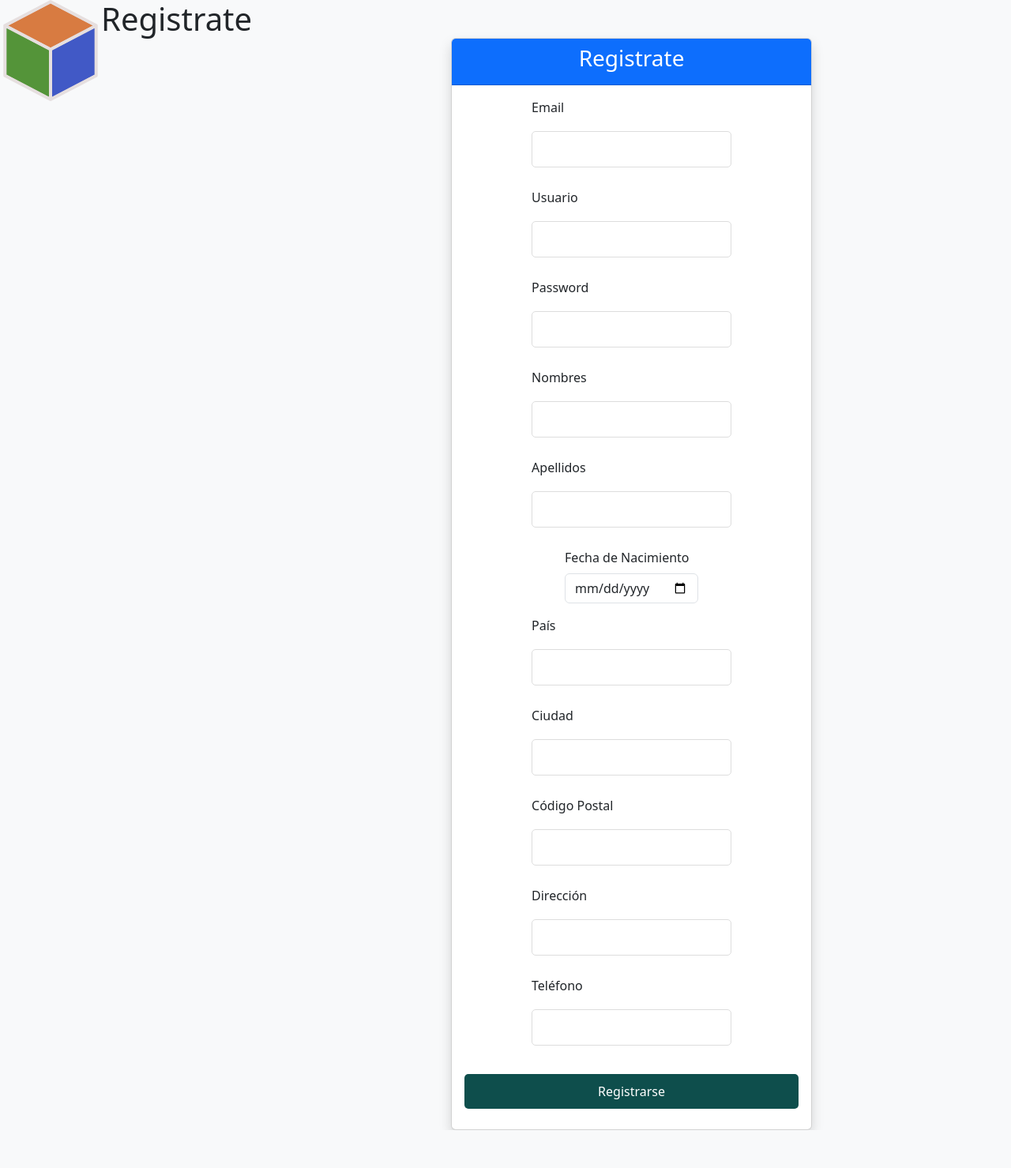
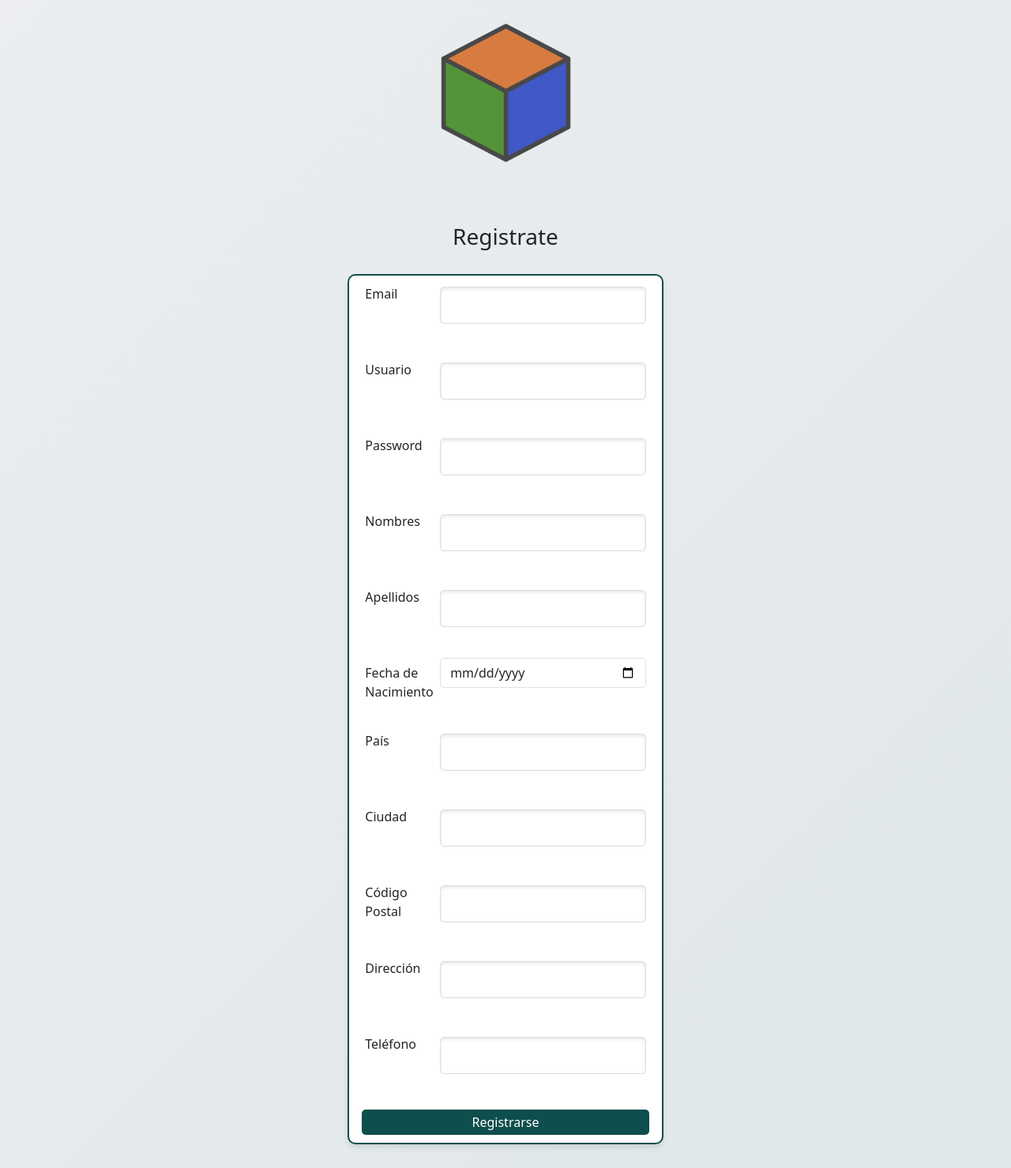
Before and after one commit to matimorcos/ichiel-software-venture-ums, a Django app: template ums/users/templates/register.html in a window 1280 px wide. Shown: the whole page at 79% size. Before the commit the page ends 1431 px from the top, so only its background shows below. Run offline with Django 3.2, Linux system fonts and the light colour scheme; the template is opened without the code that fills it, so the values that code supplies are empty.

Commit message:
frontend conflicts resolved, theorically

```diff
--- a/ums/users/static/css/styles.css
+++ b/ums/users/static/css/styles.css
@@ -1,45 +1,129 @@
 body {
-    background-color: rgba(235, 237, 240, 0.98);
-    display: flex;
-    justify-content: center; /* Centra horizontalmente */
-    min-height: 100vh; /* Altura mínima para cubrir la pantalla */
+    background: linear-gradient(135deg, rgba(235, 237, 240, 0.98), rgba(14, 78, 76, 0.1));
     margin: 0;
     font-family: 'Gill Sans', 'Gill Sans MT', 'Trebuchet MS', sans-serif;
-}
-
-img {
-    width: 175px;
-    height: 175px;
-    margin-bottom: 20px;
-}
-
-form {
     display: flex;
     flex-direction: column;
     align-items: center;
+    justify-content: center;
+    min-height: 100vh;
 }
 
-.form-container {
+.top-img {
+    display: flex;
+    justify-content: center;
+    align-items: center;
+    width: 175px; /* Tamaño inicial del contenedor */
+    height: 175px;
+    border-radius: 0%; /* Sin borde redondeado en el contenedor */
+    overflow: visible; /* Mantiene la imagen dentro del contenedor durante el hover */
+    margin-top: 30px;
+    margin-bottom: 30px; /* Centra horizontalmente */
+}
+
+.top-img img {
+    width: 100%; /* La imagen ocupa todo el contenedor */
+    height: 100%;
+    object-fit: cover; /* Hace que la imagen cubra el contenedor sin distorsionarse */
+    transition: transform 0.3s ease; /* Transición suave para el hover */
+}
+
+.top-img img:hover {
+    transform: scale(1.1); /* Agranda la imagen ligeramente */
+}
+
+
+
+.top-txt {
+    text-align: center; /* Centra el texto */
+    margin-bottom: 30px;
+}
+
+
+h1, h2 {
+    color: #333;
+    text-align: center;
+    margin: 5px 0;
+}
+
+h1 {
+    font-size: 24px;
+}
+
+h2, h3 {
+    font-size: 20px;
+}
+
+
+body .index-form {
     width: 100%;
-    max-width: 400px;
+    max-width: 250px;
     padding: 20px;
+    margin-bottom: 30px;
+    justify-self: center;
     background-color: white;
     border-radius: 10px;
     box-shadow: 0 4px 6px rgba(0, 0, 0, 0.1);
     border: 2px solid #0e4e4c;
     display: flex;
-    flex-direction: grid;
-    align-items: right;
+    flex-direction: column;
+    align-items: center;
+    gap: 15px;
+}
+
+.index-form {
+    display: flex;
+    flex-direction: column; /* Asegura disposición en columna */
+    align-items: center; /* Centra los inputs */
+    width: 100%;
+    max-width: 400px; /* Ajusta el ancho máximo */
+    padding: 30px;
+    background-color: white;
+    border-radius: 10px;
+    box-shadow: 0 8px 12px rgba(0, 0, 0, 0.2);
+    transition: transform 0.3s ease, box-shadow 0.3s ease;
+    border: 2px solid #0e4e4c;
+    border-radius: 15px;
+}
+
+.index-form p {
+    margin: 8px 0; /* Reduce los márgenes de los párrafos dentro del formulario */
+}
+
+.index-form a {
+    color: #065151; /* Color del enlace */
+    text-decoration: none; /* Elimina subrayado */
+    font-weight: bold;
+    transition: color 0.3s ease;
+}
+
+.index-form a:hover {
+    color: #0e4e4c; /* Cambia de color al pasar el mouse */
+    text-decoration: underline; /* Añade subrayado al hover */
+}
+
+.index-form:hover {
+    transform: scale(1.03); /* Efecto de zoom al pasar el mouse */
+    box-shadow: 0 12px 16px rgba(0, 0, 0, 0.25); /* Cambia el sombreado */
 }
 
 input[type="text"], input[type="email"], input[type="password"] {
     width: 100%;
-    padding: 10px;
+    padding: 12px;
     margin: 10px 0;
     border: 1px solid #ddd;
-    border-radius: 5px;
+    border-radius: 10px;
+    box-shadow: inset 0 2px 4px rgba(0, 0, 0, 0.1); /* Sombra interna */
+    transition: box-shadow 0.3s ease, border-color 0.3s ease;
     box-sizing: border-box;
-    text-align: left; /* Ajusta el texto a la izquierda */
+    text-align: left;
+    font-size: 14px;
+}
+
+input[type="text"]:focus, input[type="password"]:focus {
+    border-color: #0e4e4c; /* Cambia el color del borde al enfocar */
+    box-shadow: 0 0 6px rgba(14, 78, 76, 0.5); /* Efecto de foco */
+    outline: none;
 }
 
 button[type="submit"] {
@@ -49,28 +133,119 @@ button[type="submit"] {
     background-color: #0e4e4c;
     color: white;
     border: none;
-    border-radius: 5px;
+    border-radius: 20px;
     cursor: pointer;
     font-size: 16px;
-    transition: background-color 0.3s ease;
+    transition: background-color 0.3s ease, transform 0.2s ease;
 }
 
 button[type="submit"]:hover {
-    background-color: #065151;
+    background-color: #065151; /* Oscurece un poco el color */
+    transform: scale(1.05); /* Haz que crezca ligeramente */
 }
 
-h1 {
-    font-size: 24px;
-    color: #333;
-    top: 50%;
-    margin-top: 20px;
-    margin-bottom: 20px;
-    text-align: top;
+a {
+    color: #065151;
+    text-decoration: none;
 }
 
-h2 {
-    font-size: 20px;
-    color: #333;
-    margin-bottom: 10px;
-    text-align: center;
+a:hover {
+    text-decoration: underline;
 }
+
+
+@media (max-width: 600px) {
+    .index-form {
+        padding: 20px; /* Ajusta el relleno en pantallas pequeñas */
+        max-width: 90%; /* Asegura que no se desborde */
+    }
+
+    h1, h2, h3 {
+        font-size: 18px; /* Reduce el tamaño del texto */
+    }
+}
+
+.col-md-6 {
+    width: 100%;
+    max-width: 500px;
+
+}
+
+.card-body {
+    width: 100%;
+    max-width: 400px;
+
+}
+
+/* Estilo específico para el formulario de registro */
+.register-form {
+    align-items: center;
+    justify-self: center;
+    justify-content: center;
+    display: flex;
+    flex-direction: grid;
+    width: 100%;
+    max-width: 400px; /* Ajusta el ancho máximo del formulario */
+    margin-bottom: 30px;
+    margin-top: 30px;
+    margin-left: 20px;
+    margin-right: 20px;
+    border-radius: 10px;
+    box-shadow: 0 4px 6px rgba(0, 0, 0, 0.1);
+    border: 2px solid #0e4e4c;
+    background-color: #fff; /* Fondo blanco */
+    height: auto; /* Ajusta el alto automáticamente */
+}
+
+/* Ajustes para los inputs dentro del formulario */
+.register-form .form-control {
+    border-radius: 5px; /* Bordes redondeados en los inputs */
+    margin-bottom: 15px; /* Separación entre los campos */
+}
+
+/* Hacer el botón más acorde */
+.register-form .btn {
+    padding: 4px;
+    border-radius: 5px; /* Bordes redondeados */
+}
+
+.bg-light.top-img {
+    display: flex;
+    justify-content: center;
+    align-items: center;
+    width: 175px; /* Tamaño inicial del contenedor */
+    height: 175px;
+    border-radius: 0%; /* Sin borde redondeado en el contenedor */
+    overflow: visible; /* Mantiene la imagen dentro del contenedor durante el hover */
+    margin-top: 30px;
+    margin-bottom: 30px; /* Centra horizontalmente */
+}
+
+.label {
+    margin-top: 15px;
+    margin-bottom: 7px;
+    text-align: left;
+    justify-content: center;
+    justify-self: center;
+    width: 100%;
+    max-width: 100px;
+    padding: 5px;
+    margin-right: 15px;
+    margin-left: 15px;
+    font-size: 16px;
+}
+
+.input {
+    margin-bottom: 15px;
+    width: 100%;
+    max-width: 100px;
+    padding: 5px;
+    margin-right: 15px;
+    margin-left: 15px;
+}
+
+.mb-3.row {
+    align-items: justify-center;
+    text-align: left;
+    padding: 4px;
+}
--- a/ums/users/templates/register.html
+++ b/ums/users/templates/register.html
@@ -10,66 +10,89 @@
     <title>Ichiel Software Venture</title>
 </head>
 <body class="bg-light">
-    <img src="{% static 'components/logo1.png' %}" alt="Logo" style="width:128px;height:128px;">
-    <h1>Registrate</h1>
+    <div class = "top-img">
+        <img src="{% static 'components/logo2.png' %}">
+    </div>
     <div class="container mt-5">
         <div class="row justify-content-center">
             <div class="col-md-6">
-                <div class="card shadow">
-                    <div class="card-header text-center bg-primary text-white">
+
+                    <div class = "top-txt">
                         <h3>Registrate</h3>
                     </div>
-                    <div class="card-body">
+                    <div class="card-body register-form">
                         <form action="{% url 'register' %}" method="post">
                             {% csrf_token %}
-                            <div class="mb-3">
-                                <label for="email" class="form-label">Email</label>
+                            <div class="mb-3 row">
+                                <label for="email" class="col-sm-3 col-form-label">Email</label>
+                                <div class="col-sm-9">
                                     <input type="email" class="form-control" id="email" name="email" required>
                                 </div>
-                            <div class="mb-3">
-                                <label for="username" class="form-label">Usuario</label>
+                            </div>
+                            <div class="mb-3 row">
+                                <label for="username" class="col-sm-3 col-form-label">Usuario</label>
+                                <div class="col-sm-9">
                                     <input type="text" class="form-control" id="username" name="username" required>
                                 </div>
-                            <div class="mb-3">
-                                <label for="password" class="form-label">Password</label>
+                            </div>
+                            <div class="mb-3 row">
+                                <label for="password" class="col-sm-3 col-form-label">Password</label>
+                                <div class="col-sm-9">
                                     <input type="password" class="form-control" id="password" name="password" required>
                                 </div>
-                            <div class="mb-3">
-                                <label for="first_name" class="form-label">Nombres</label>
+                            </div>
+                            <div class="mb-3 row">
+                                <label for="first_name" class="col-sm-3 col-form-label">Nombres</label>
+                                <div class="col-sm-9">
                                     <input type="text" class="form-control" id="first_name" name="first_name" required>
                                 </div>
-                            <div class="mb-3">
-                                <label for="last_name" class="form-label">Apellidos</label>
+                            </div>
+                            <div class="mb-3 row">
+                                <label for="last_name" class="col-sm-3 col-form-label">Apellidos</label>
+                                <div class="col-sm-9">
                                     <input type="text" class="form-control" id="last_name" name="last_name" required>
                                 </div>
-                            <div class="mb-3">
-                                <label for="birthdate" class="form-label">Fecha de Nacimiento</label>
+                            </div>
+                            <div class="mb-3 row">
+                                <label for="birthdate" class="col-sm-3 col-form-label">Fecha de Nacimiento</label>
+                                <div class="col-sm-9">
                                     <input type="date" class="form-control" id="birthdate" name="birthdate" required>
                                 </div>
-                            <div class="mb-3">
-                                <label for="country" class="form-label">País</label>
+                            </div>
+                            <div class="mb-3 row">
+                                <label for="country" class="col-sm-3 col-form-label">País</label>
+                                <div class="col-sm-9">
                                     <input type="text" class="form-control" id="country" name="country" required>
                                 </div>
-                            <div class="mb-3">
-                                <label for="city" class="form-label">Ciudad</label>
+                            </div>
+                            <div class="mb-3 row">
+                                <label for="city" class="col-sm-3 col-form-label">Ciudad</label>
+                                <div class="col-sm-9">
                                     <input type="text" class="form-control" id="city" name="city" required>
                                 </div>
-                            <div class="mb-3">
-                                <label for="postal_code" class="form-label">Código Postal</label>
+                            </div>
+                            <div class="mb-3 row">
+                                <label for="postal_code" class="col-sm-3 col-form-label">Código Postal</label>
+                                <div class="col-sm-9">
                                     <input type="text" class="form-control" id="postal_code" name="postal_code" required>
                                 </div>
-                            <div class="mb-3">
-                                <label for="address" class="form-label">Dirección</label>
+                            </div>
+                            <div class="mb-3 row">
+                                <label for="address" class="col-sm-3 col-form-label">Dirección</label>
+                                <div class="col-sm-9">
                                     <input type="text" class="form-control" id="address" name="address" required>
                                 </div>
-                            <div class="mb-3">
-                                <label for="phone_number" class="form-label">Teléfono</label>
+                            </div>
+                            <div class="mb-3 row">
+                                <label for="phone_number" class="col-sm-3 col-form-label">Teléfono</label>
+                                <div class="col-sm-9">
                                     <input type="text" class="form-control" id="phone_number" name="phone_number" required>
+                                </div>
                             </div>
                             <button type="submit" class="btn btn-primary w-100">Registrarse</button>
                         </form>
                     </div>
-                </div>
+
             </div>
         </div>
     </div>
```
Also changed, not shown: ums/users/models.py (+0 -12 lines), ums/users/templates/index.html (+12 -6 lines), README.md. Lines whose indentation alone changed are shown as unchanged.
